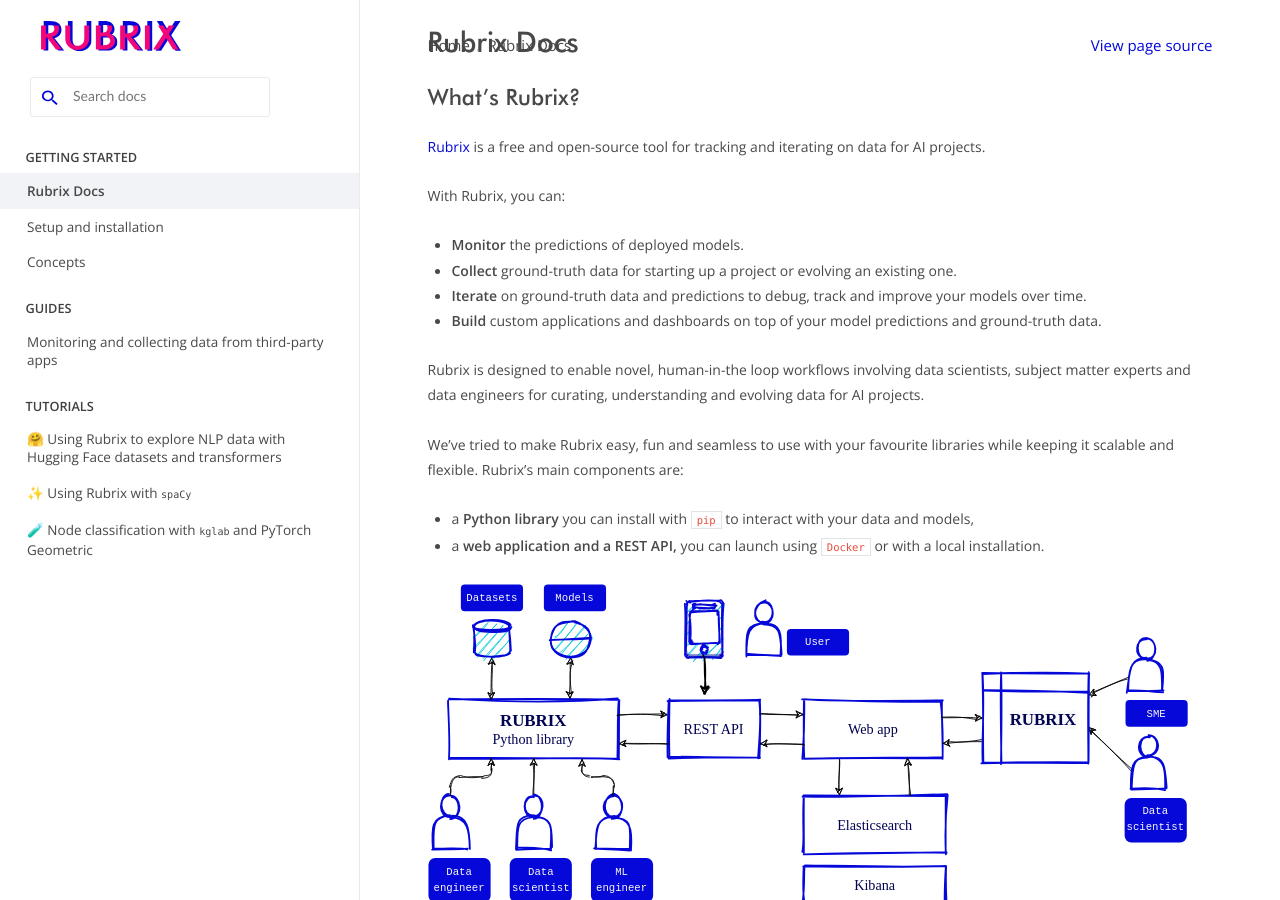
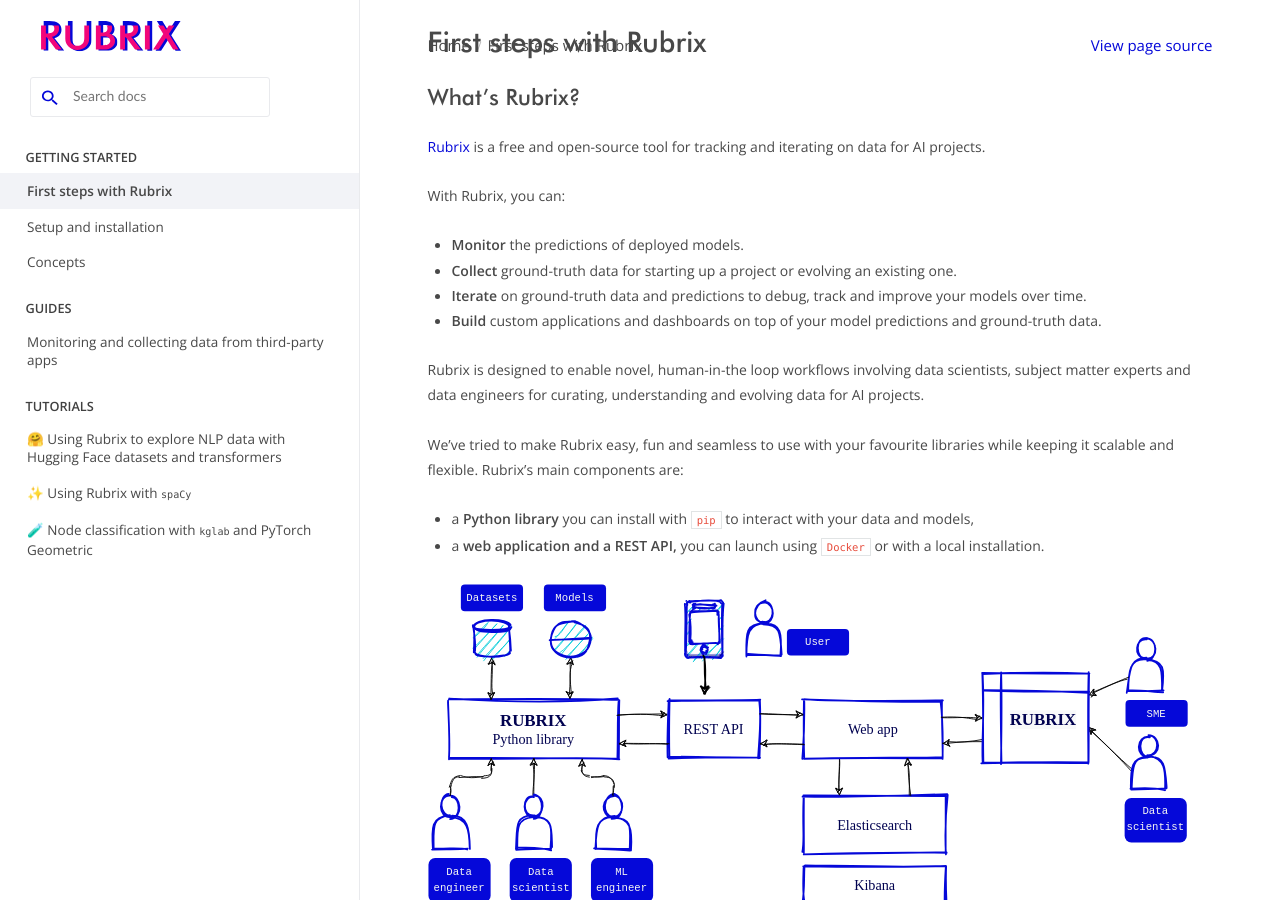
Before and after one commit to python547/rubrix-python251, a Sphinx documentation site: the page built from docs/index.rst, in a window 1280 px wide and 900 px high. Built offline with Sphinx 7.4.7 and the Read the Docs theme 2.0.0, drawn with Linux system fonts in a browser that asks for light colours.

Commit message:
title and video changed (#46)

```diff
--- a/docs/index.rst
+++ b/docs/index.rst
@@ -4,8 +4,8 @@
    contain the root `toctree` directive.
 
 
-Rubrix Docs
-===========
+First steps with Rubrix
+=======================
 
 What's Rubrix?
 --------------
@@ -85,7 +85,7 @@
 
 .. raw:: html
 
-   <iframe width="560" height="315" src="https://www.youtube.com/embed/9s87bb2UMdA?autoplay=1" frameborder="0" allowfullscreen allow='autoplay'></iframe>
+   <iframe width="100%" height="500" src="https://www.youtube.com/embed/9s87bb2UMdA?autoplay=1" frameborder="0" allowfullscreen allow='autoplay'></iframe>
 
 
 
```
